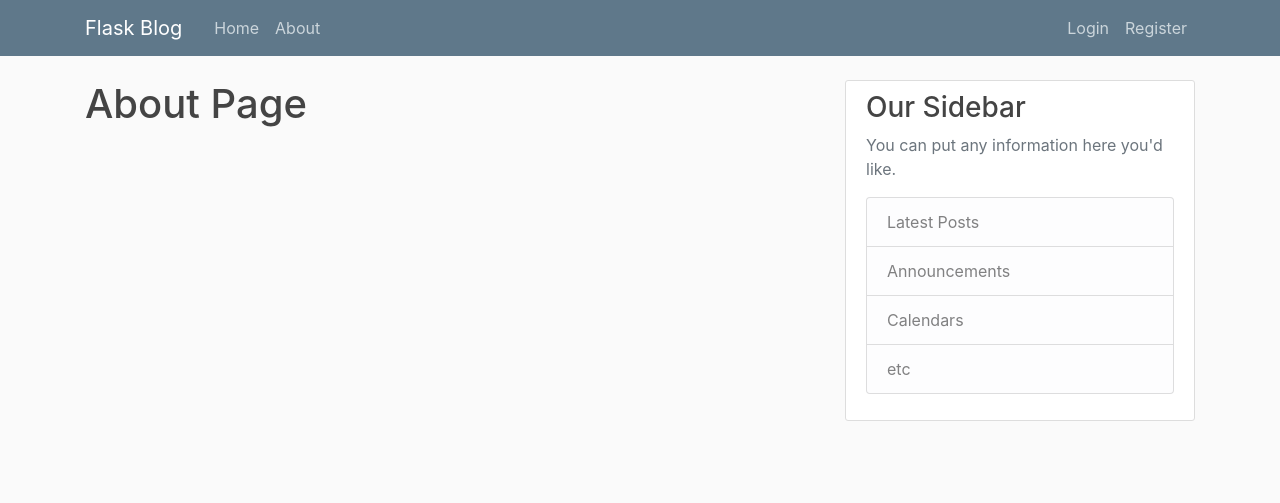
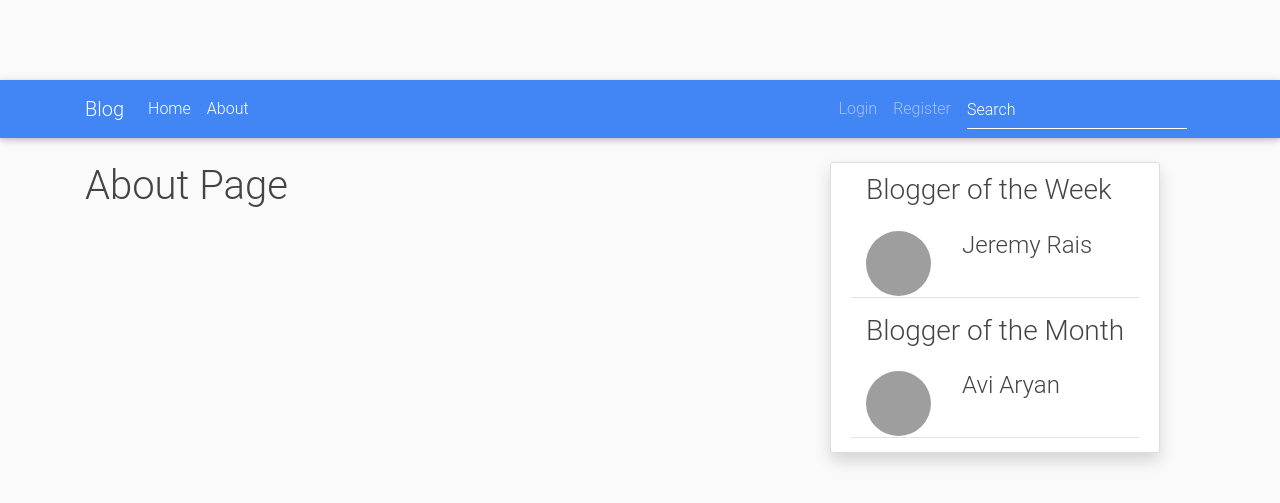
Before and after one commit to AdityaPande18/Flask-Blog-Web-App, a Flask app: page /about in a window 1280 px wide. Shown: the top 503 px of the page. Run offline with Flask 2, Linux system fonts and the light colour scheme; some libraries are stand-ins or nearby versions; grey boxes are pictures that could not be loaded.

Commit message:
Made UI Better

```diff
--- a/flaskblog/templates/layout.html
+++ b/flaskblog/templates/layout.html
@@ -4,47 +4,78 @@
     <!-- Required meta tags -->
     <meta charset="utf-8">
     <meta name="viewport" content="width=device-width, initial-scale=1, shrink-to-fit=no">
+    <link rel="shortcut icon" href="{{ url_for('static', filename='favicon.png') }}">
 
     <!-- Bootstrap CSS -->
-    <link rel="stylesheet" href="http://maxcdn.bootstrapcdn.com/bootstrap/4.0.0/css/bootstrap.min.css" integrity="sha384-Gn5384xqQ1aoWXA+058RXPxPg6fy4IWvTNh0E263XmFcJlSAwiGgFAW/dAiS6JXm" crossorigin="anonymous">
+    <!-- <link rel="stylesheet" href="https://maxcdn.bootstrapcdn.com/bootstrap/4.0.0/css/bootstrap.min.css" integrity="sha384-Gn5384xqQ1aoWXA+058RXPxPg6fy4IWvTNh0E263XmFcJlSAwiGgFAW/dAiS6JXm" crossorigin="anonymous"> -->
+
+    <!-- Font Awesome -->
+    <link rel="stylesheet" href="https://use.fontawesome.com/releases/v5.8.2/css/all.css">
+    <!-- Google Fonts -->
+    <link rel="stylesheet" href="https://fonts.googleapis.com/css?family=Amiri:300,400,500,700&display=swap">
+    <!-- Bootstrap core CSS -->
+    <link href="https://cdnjs.cloudflare.com/ajax/libs/twitter-bootstrap/4.5.0/css/bootstrap.min.css" rel="stylesheet">
+    <!-- Material Design Bootstrap -->
+    <link href="https://cdnjs.cloudflare.com/ajax/libs/mdbootstrap/4.19.0/css/mdb.min.css" rel="stylesheet">
 
     <link rel="stylesheet" type="text/css" href="{{ url_for('static', filename='main.css') }}">
 
     {% if title %}
-        <title>Flask Blog - {{ title }}</title>
+        <title>Blog - {{ title }}</title>
     {% else %}
-        <title>Flask Blog</title>
+        <title>Blog</title>
     {% endif %}
 </head>
 <body>
-    <header class="site-header">
-      <nav class="navbar navbar-expand-md navbar-dark bg-steel fixed-top">
+      <!--Navbar-->
+    <nav class="navbar navbar-expand-lg navbar-dark primary-color">
       <div class="container">
-          <a class="navbar-brand mr-4" href="/">Flask Blog</a>
-          <button class="navbar-toggler" type="button" data-toggle="collapse" data-target="#navbarToggle" aria-controls="navbarToggle" aria-expanded="false" aria-label="Toggle navigation">
+        <!-- Navbar brand -->
+        <a class="navbar-brand" href="/">Blog</a>
+
+        <!-- Collapse button -->
+        <button class="navbar-toggler" type="button" data-toggle="collapse" data-target="#basicExampleNav"
+          aria-controls="basicExampleNav" aria-expanded="false" aria-label="Toggle navigation">
           <span class="navbar-toggler-icon"></span>
         </button>
-          <div class="collapse navbar-collapse" id="navbarToggle">
-            <div class="navbar-nav mr-auto">
-              <a class="nav-item nav-link" href="{{ url_for('home') }}">Home</a>
-              <a class="nav-item nav-link" href="{{ url_for('about') }}">About</a>
-            </div>
-            <!-- Navbar Right Side -->
+
+        <!-- Collapsible content -->
+        <div class="collapse navbar-collapse" id="basicExampleNav">
+
+          <!-- Links -->
+          <ul class="navbar-nav mr-auto">
+            <li class="nav-item">
+              <a class="nav-link" href="{{ url_for('home') }}">Home</a>
+            </li>
+            <li class="nav-item">
+              <a class="nav-link" href="{{ url_for('about') }}">About</a>
+            </li>
+          </ul>
+          <!-- Links -->
         <div class="navbar-nav">
           {% if current_user.is_authenticated %}
             <a class="nav-item nav-link" href="{{ url_for('new_post') }}">New Post</a>
+            <a class="nav-item nav-link" href="{{ url_for('individual_posts', username=current_user.username) }}">My Posts</a>
             <a class="nav-item nav-link" href="{{ url_for('account') }}">Account</a>
-                <a class="nav-item nav-link" href="{{ url_for('individual_posts', username=current_user.username) }}">My Posts</a>
             <a class="nav-item nav-link" href="{{ url_for('logout') }}">Logout</a>
           {% else %}
             <a class="nav-item nav-link" href="{{ url_for('login') }}">Login</a>
             <a class="nav-item nav-link" href="{{ url_for('register') }}">Register</a>
           {% endif %}
         </div>
+
+        <form class="form-inline">
+          <div class="md-form my-0">
+            <input class="form-control mr-sm-2" type="text" placeholder="Search" aria-label="Search">
           </div>
+        </form>
+
+        </div>
+        <!-- Collapsible content -->
       </div>
     </nav>
-    </header>
+
+    <br>
     <main role="main" class="container">
       <div class="row">
         <div class="col-md-8">
@@ -58,28 +89,82 @@
             {% endif %}
           {% endwith %}
           {% block content %}{% endblock %}
+          {% block comments %}{% endblock %}
         </div>
+        {% if current_user.is_authenticated %}
           <div class="col-md-4">
             <div class="content-section">
-            <h3>Our Sidebar</h3>
-            <p class='text-muted'>You can put any information here you'd like.
+              <div class="container">
+                <div class="row text-center">
+                  <div class="col text-uppercase">
+                    <h3>{{ current_user.username }}</h3>
+                  </div>
+                </div>
+                <div class="row text-center">
+                  <div class="col">
+                    <img class="rounded-circle article-img" src="{{ url_for('static', filename='profile_pics/' + current_user.image_file) }}"  >
+                  </div>
+                </div>
+              </div>
+
+              <p class='text-muted'>
                 <ul class="list-group">
-                <li class="list-group-item list-group-item-light">Latest Posts</li>
+                  <li class="list-group-item">
+                    Posts<span class="float-right">{{ current_user.posts|length }}</span>
+                  </li>
                   <li class="list-group-item list-group-item-light">Announcements</li>
                   <li class="list-group-item list-group-item-light">Calendars</li>
-                <li class="list-group-item list-group-item-light">etc</li>
                 </ul>
               </p>
             </div>
           </div>
+          {% else %}
+            <div class="col-md-4.5">
+            <div class="content-section shadow">
+              <div class="container">
+                <div class="row mb-3">
+                  <div class="col">
+                    <h3>Blogger of the Week</h3>
+                  </div>
+                </div>
+                <div class="row article-metadata">
+                  <div class="col-md-4">
+                    <img class="rounded-circle article-img" src="{{ url_for('static', filename='profile_pics/38a877e20c25a547.jpg') }}"  >
+                  </div>
+                  <div class="col">
+                    <h4>Jeremy Rais</h4>
+                </div>
+              </div>
+              <div class="row mt-3 mb-3">
+                  <div class="col">
+                    <h3>Blogger of the Month</h3>
+                  </div>
+                </div>
+              <div class="row article-metadata">
+                  <div class="col-md-4">
+                    <img class="rounded-circle article-img" src="{{ url_for('static', filename='profile_pics/230d5655077110e1.jpg') }}"  >
+                  </div>
+                  <div class="col">
+                    <h4>Avi Aryan</h4>
+                </div>
+              </div>
+            </div>
+          </div>
+        </div>
+        {% endif %}
       </div>
     </main>
 
 
-    <!-- Optional JavaScript -->
-    <!-- jQuery first, then Popper.js, then Bootstrap JS -->
-    <script src="http://code.jquery.com/jquery-3.2.1.slim.min.js" integrity="sha384-KJ3o2DKtIkvYIK3UENzmM7KCkRr/rE9/Qpg6aAZGJwFDMVNA/GpGFF93hXpG5KkN" crossorigin="anonymous"></script>
-    <script src="http://cdnjs.cloudflare.com/ajax/libs/popper.js/1.12.9/umd/popper.min.js" integrity="sha384-ApNbgh9B+Y1QKtv3Rn7W3mgPxhU9K/ScQsAP7hUibX39j7fakFPskvXusvfa0b4Q" crossorigin="anonymous"></script>
-    <script src="http://maxcdn.bootstrapcdn.com/bootstrap/4.0.0/js/bootstrap.min.js" integrity="sha384-JZR6Spejh4U02d8jOt6vLEHfe/JQGiRRSQQxSfFWpi1MquVdAyjUar5+76PVCmYl" crossorigin="anonymous"></script>
+</script>
+
+    <!-- JQuery -->
+    <script type="text/javascript" src="https://cdnjs.cloudflare.com/ajax/libs/jquery/3.5.1/jquery.min.js"></script>
+    <!-- Bootstrap tooltips -->
+    <script type="text/javascript" src="https://cdnjs.cloudflare.com/ajax/libs/popper.js/1.14.4/umd/popper.min.js"></script>
+    <!-- Bootstrap core JavaScript -->
+    <script type="text/javascript" src="https://cdnjs.cloudflare.com/ajax/libs/twitter-bootstrap/4.5.0/js/bootstrap.min.js"></script>
+    <!-- MDB core JavaScript -->
+    <script type="text/javascript" src="https://cdnjs.cloudflare.com/ajax/libs/mdbootstrap/4.19.0/js/mdb.min.js"></script>
 </body>
 </html>
```
Lines whose indentation alone changed are shown as unchanged.
